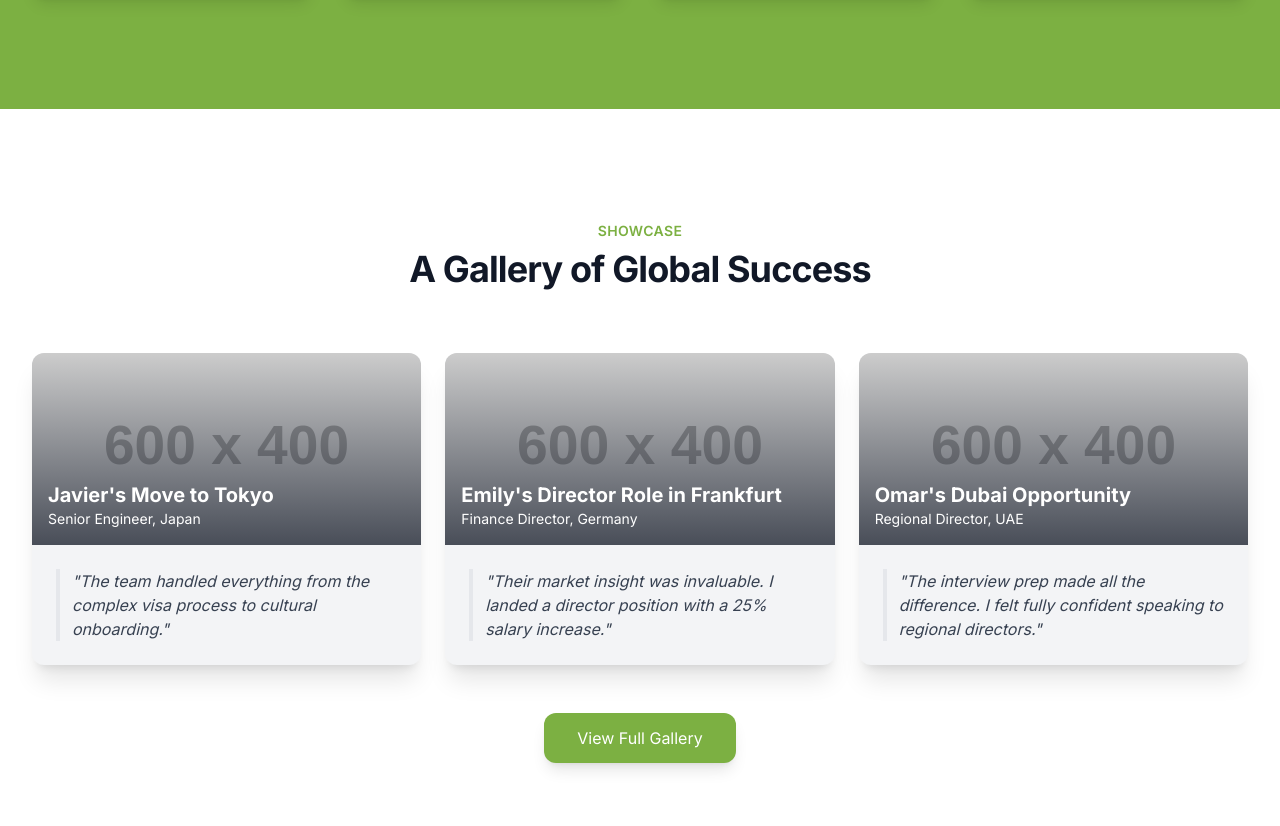
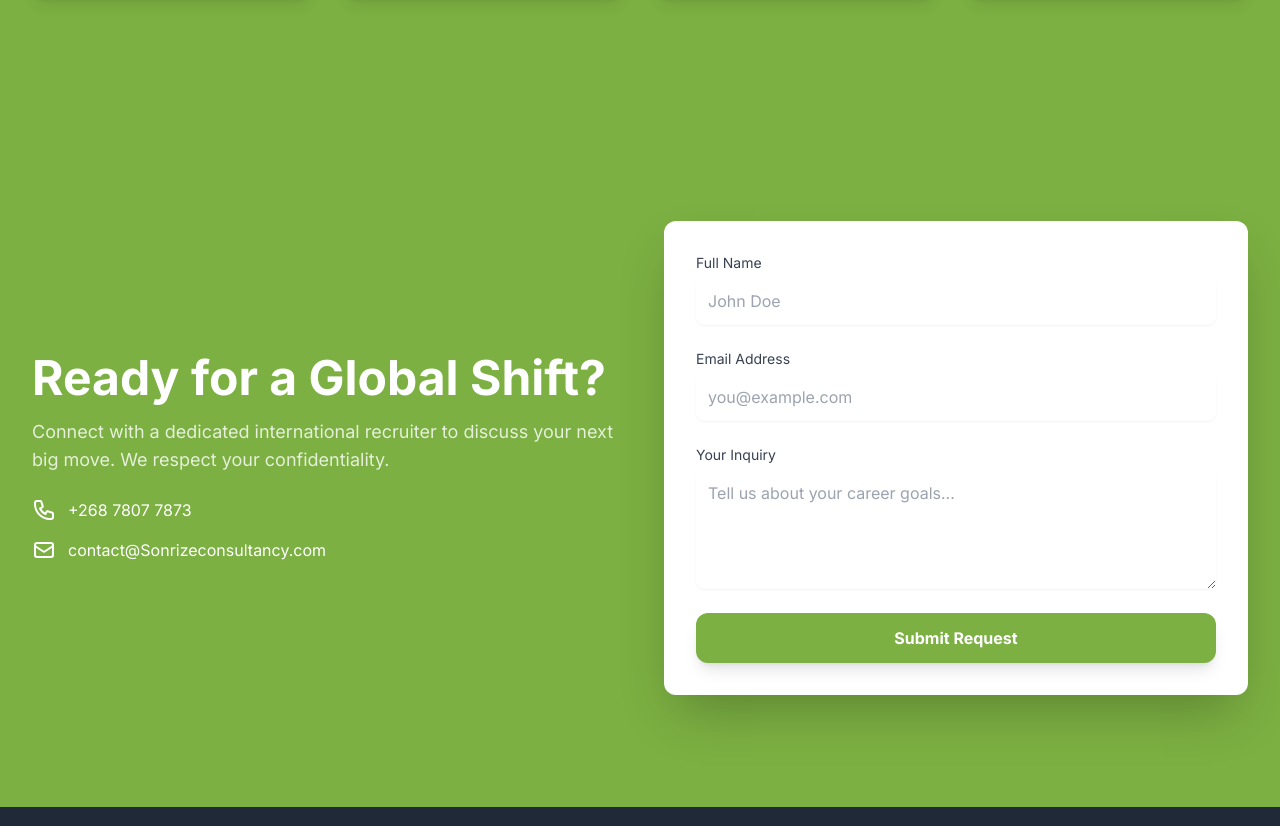
Before and after one commit to Joey05010/Sonrize, a plain HTML site: page index.html in a window 1280 px wide. Shown: the part 1971-2797 px from the top of the page. Drawn offline with nearby package versions, Linux system fonts and the light colour scheme; placeholder pictures from the web are drawn by us.

Commit message:
Update index.html

```diff
--- a/index.html
+++ b/index.html
@@ -56,7 +56,6 @@
                     <a href="#hero" class="text-base font-medium text-gray-500 hover:text-gray-900 transition duration-150">Home</a>
                     <a href="#about" class="text-base font-medium text-gray-500 hover:text-gray-900 transition duration-150">About Us</a>
                     <a href="#services" class="text-base font-medium text-gray-500 hover:text-gray-900 transition duration-150">Services</a>
-                    <a href="Gallery.html" class="text-base font-medium text-gray-500 hover:text-gray-900 transition duration-150">Gallery</a>
                 </nav>
 
                 <div class="hidden md:flex items-center justify-end md:flex-1 lg:w-0">
@@ -209,71 +208,6 @@
             </div>
         </section>
 
-        <section id="gallery" class="py-20 sm:py-28 bg-white">
-            <div class="max-w-7xl mx-auto px-4 sm:px-6 lg:px-8">
-                <div class="text-center mb-16">
-                    <h2 class="text-sm font-semibold tracking-wide uppercase text-brand-green">Showcase</h2>
-                    <p class="mt-2 text-3xl font-extrabold tracking-tight text-gray-900 sm:text-4xl">
-                        A Gallery of Global Success
-                    </p>
-                </div>
-
-                <div class="grid grid-cols-1 md:grid-cols-3 gap-6">
-
-                    <div class="bg-gray-100 rounded-xl overflow-hidden shadow-xl transform hover:scale-[1.02] transition duration-300">
-                        <div class="h-48 w-full bg-cover bg-center relative" style="background-image: url('https://placehold.co/600x400/7CB042/FFFFFF?text=Tokyo+Placement');">
-                            <div class="absolute inset-0 bg-gradient-to-t from-gray-900/70 to-transparent"></div>
-                            <div class="absolute bottom-0 left-0 p-4 text-white">
-                                <h3 class="text-xl font-bold mb-0">Javier's Move to Tokyo</h3>
-                                <p class="text-sm font-medium">Senior Engineer, Japan</p>
-                            </div>
-                        </div>
-                        <div class="p-6">
-                            <blockquote class="italic text-gray-700 border-l-4 border-brand-green pl-3">
-                                "The team handled everything from the complex visa process to cultural onboarding."
-                            </blockquote>
-                        </div>
-                    </div>
-
-                    <div class="bg-gray-100 rounded-xl overflow-hidden shadow-xl transform hover:scale-[1.02] transition duration-300">
-                        <div class="h-48 w-full bg-cover bg-center relative" style="background-image: url('https://placehold.co/600x400/427CB0/FFFFFF?text=Frankfurt+Placement');">
-                            <div class="absolute inset-0 bg-gradient-to-t from-gray-900/70 to-transparent"></div>
-                            <div class="absolute bottom-0 left-0 p-4 text-white">
-                                <h3 class="text-xl font-bold mb-0">Emily's Director Role in Frankfurt</h3>
-                                <p class="text-sm font-medium">Finance Director, Germany</p>
-                            </div>
-                        </div>
-                        <div class="p-6">
-                            <blockquote class="italic text-gray-700 border-l-4 border-brand-green pl-3">
-                                "Their market insight was invaluable. I landed a director position with a 25% salary increase."
-                            </blockquote>
-                        </div>
-                    </div>
-
-                    <div class="bg-gray-100 rounded-xl overflow-hidden shadow-xl transform hover:scale-[1.02] transition duration-300">
-                        <div class="h-48 w-full bg-cover bg-center relative" style="background-image: url('https://placehold.co/600x400/B0427C/FFFFFF?text=Dubai+Placement');">
-                            <div class="absolute inset-0 bg-gradient-to-t from-gray-900/70 to-transparent"></div>
-                            <div class="absolute bottom-0 left-0 p-4 text-white">
-                                <h3 class="text-xl font-bold mb-0">Omar's Dubai Opportunity</h3>
-                                <p class="text-sm font-medium">Regional Director, UAE</p>
-                            </div>
-                        </div>
-                        <div class="p-6">
-                            <blockquote class="italic text-gray-700 border-l-4 border-brand-green pl-3">
-                                "The interview prep made all the difference. I felt fully confident speaking to regional directors."
-                            </blockquote>
-                        </div>
-                    </div>
-                </div>
-
-                <div class="text-center mt-12">
-                    <a href="Gallery.html" class="inline-flex items-center justify-center px-8 py-3 border border-transparent text-base font-medium rounded-xl text-white bg-brand-green hover:bg-brand-darker transition duration-300 shadow-lg">
-                        View Full Gallery
-                    </a>
-                </div>
-            </div>
-        </section>
-
         <section id="contact" class="py-20 sm:py-28 bg-brand-green">
             <div class="max-w-7xl mx-auto px-4 sm:px-6 lg:px-8">
                 <div class="lg:grid lg:grid-cols-12 lg:gap-12 items-center">
```
